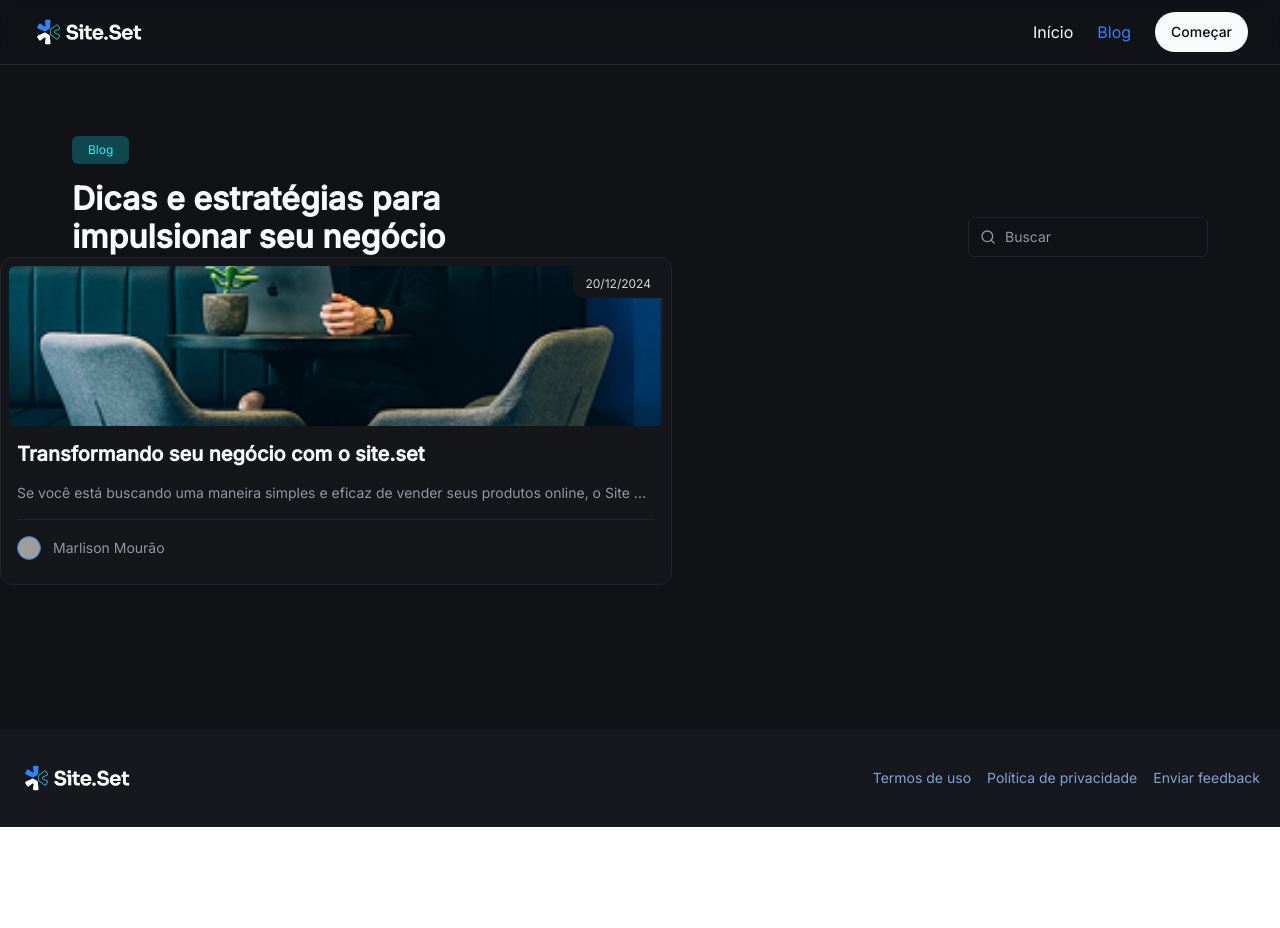
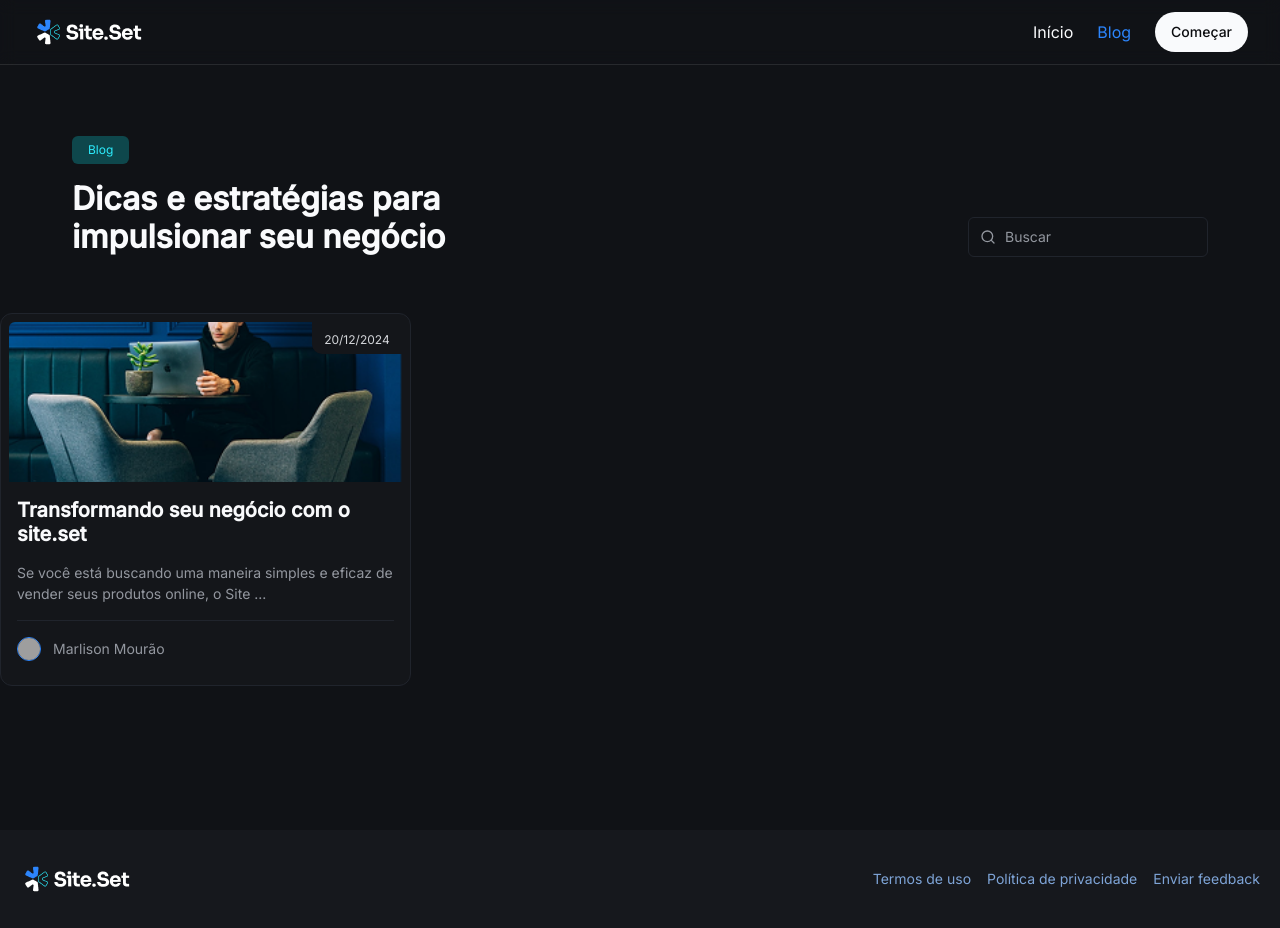
Before and after one commit to marlisonmourao/site-blog, a Next.js app: page /blog in a window 1280 px wide. Before the commit the page ends 827 px from the top, so only its background shows below. Built offline with nearby package versions, Linux system fonts and the light colour scheme; grey boxes are pictures that could not be loaded; a web font is replaced by a local one.

Commit message:
Add PostGridCard component to enhance blog list layout; update BlogList to wrap PostCard in PostGridCard for improved grid presentation.

```diff
--- a/src/templates/blog/blog-list.tsx
+++ b/src/templates/blog/blog-list.tsx
@@ -1,6 +1,7 @@
 import { Search } from '@/components/search'
 import { useRouter } from 'next/router'
 import { PostCard } from './components/post-card'
+import { PostGridCard } from './components/post-grid-card'
 
 export function BlogList() {
   const router = useRouter()
@@ -12,7 +13,7 @@ export function BlogList() {
 
   return (
     <div className="flex flex-col py-24 flex-grow h-full">
-      <header className="">
+      <header className="pb-14">
         <div className="container space-y-6 flex flex-col items-start justify-between md:flex-row md:items-end lg:items-end">
           <div className="flex flex-col gap-4 md:px-0">
             <span className="text-body-tag text-cyan-100 w-fit rounded-md text-center md:text-left py-2 px-4 bg-cyan-300">
@@ -27,6 +28,7 @@ export function BlogList() {
         </div>
       </header>
 
+      <PostGridCard>
         <PostCard
           slug="transformando-seu-negocio-com-o-site-set"
           title="Transformando seu negócio com o site.set"
@@ -36,6 +38,7 @@ export function BlogList() {
           date="20/12/2024"
           author={{ name: 'Marlison Mourão', avatar: '/assets/avatar.png' }}
         />
+      </PostGridCard>
     </div>
   )
 }
--- /dev/null
+++ b/src/templates/blog/components/post-grid-card.tsx
@@ -0,0 +1,7 @@
+export function PostGridCard({ children }: { children: React.ReactNode }) {
+  return (
+    <div className="grid grid-cols-1 md:grid-cols-2 lg:grid-cols-3 gap-6">
+      {children}
+    </div>
+  )
+}
```
Lines whose indentation alone changed are shown as unchanged.
